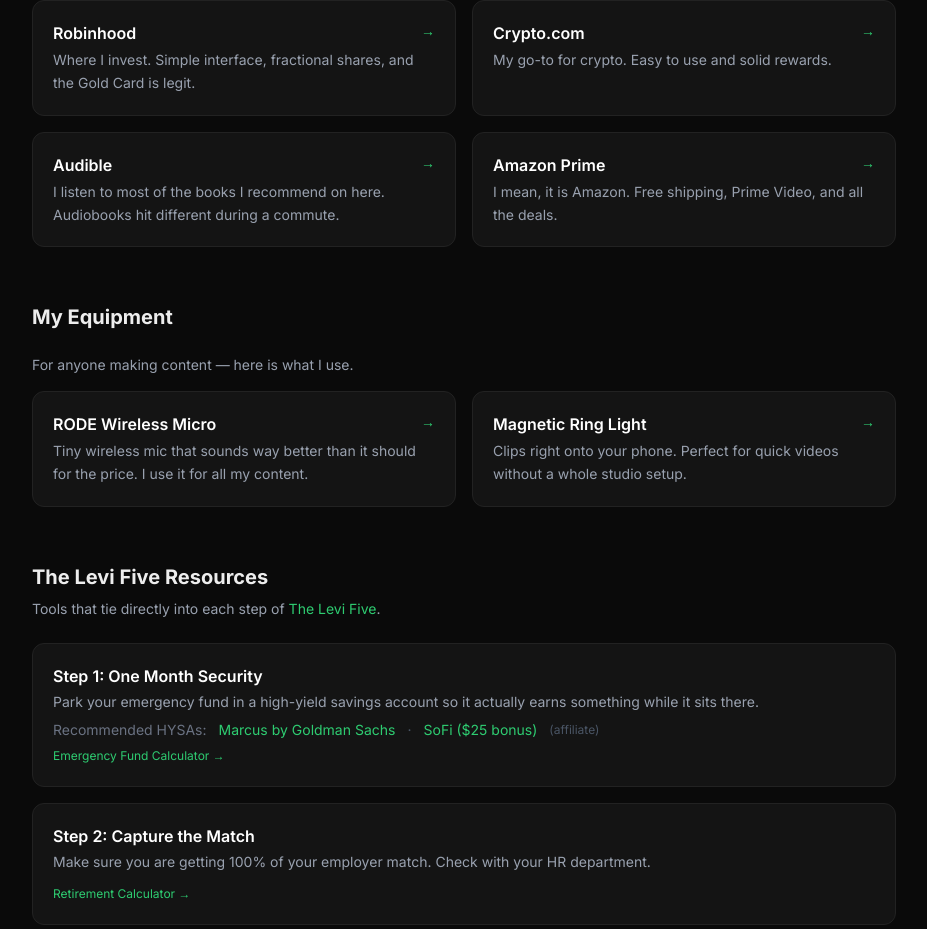
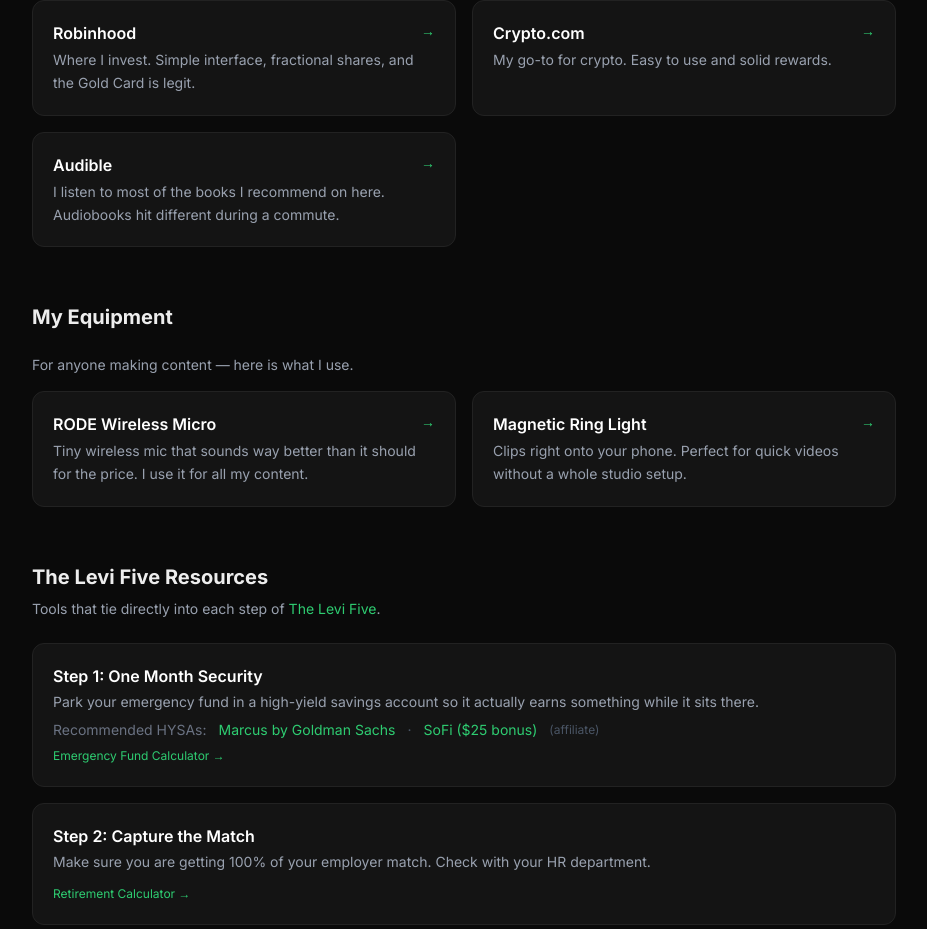
Before and after one commit to levithefinanceguy/levithefinanceguy, a Next.js app: page /resources in a window 1280 px wide. Shown: the part 1098-2027 px from the top of the page, without its empty margins (176-1103 px from the left). Built offline with nearby package versions, Linux system fonts and the light colour scheme.

Commit message:
Remove Amazon Prime from resources

```diff
--- a/app/resources/page.tsx
+++ b/app/resources/page.tsx
@@ -59,11 +59,6 @@
     name: "Audible",
     url: "https://amzn.to/4lMl9w1",
     description: "I listen to most of the books I recommend on here. Audiobooks hit different during a commute.",
-  },
-  {
-    name: "Amazon Prime",
-    url: "https://amzn.to/4c2OmiZ",
-    description: "I mean, it is Amazon. Free shipping, Prime Video, and all the deals.",
   },
 ];
 
```
